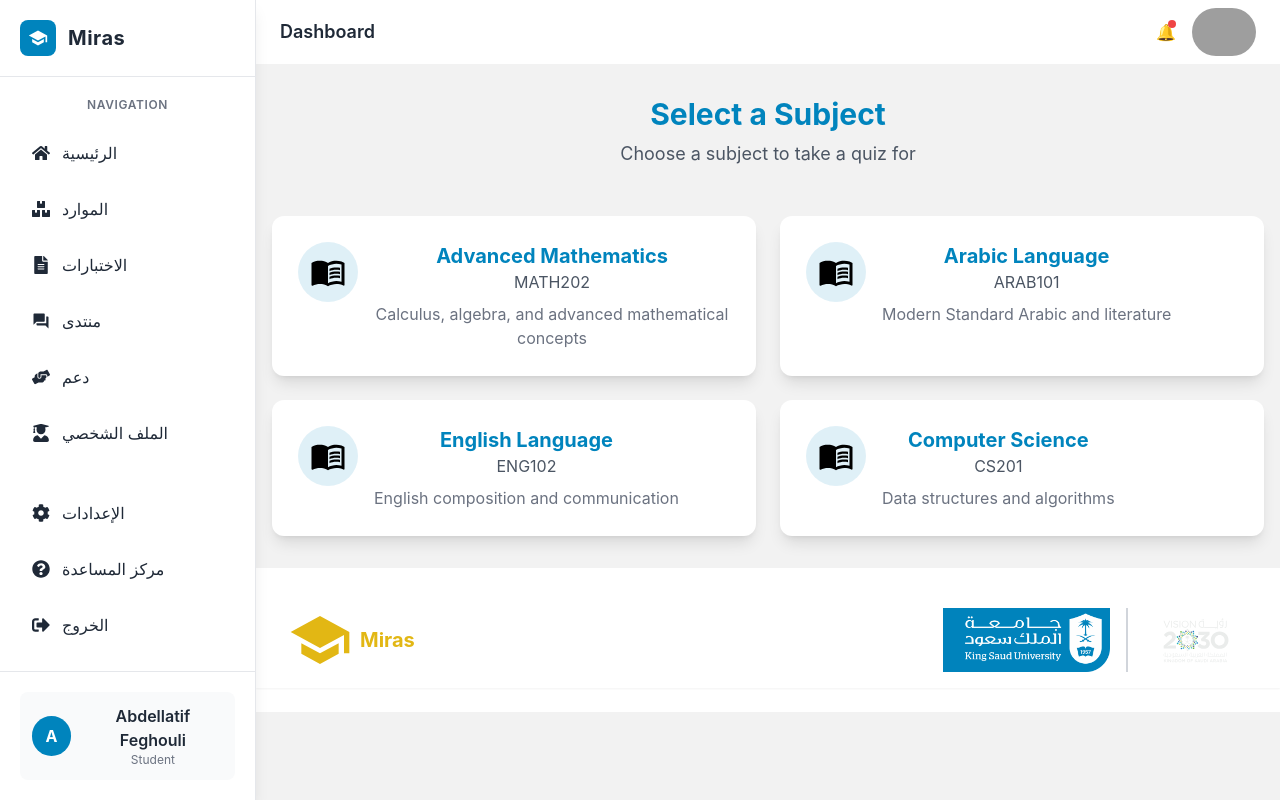
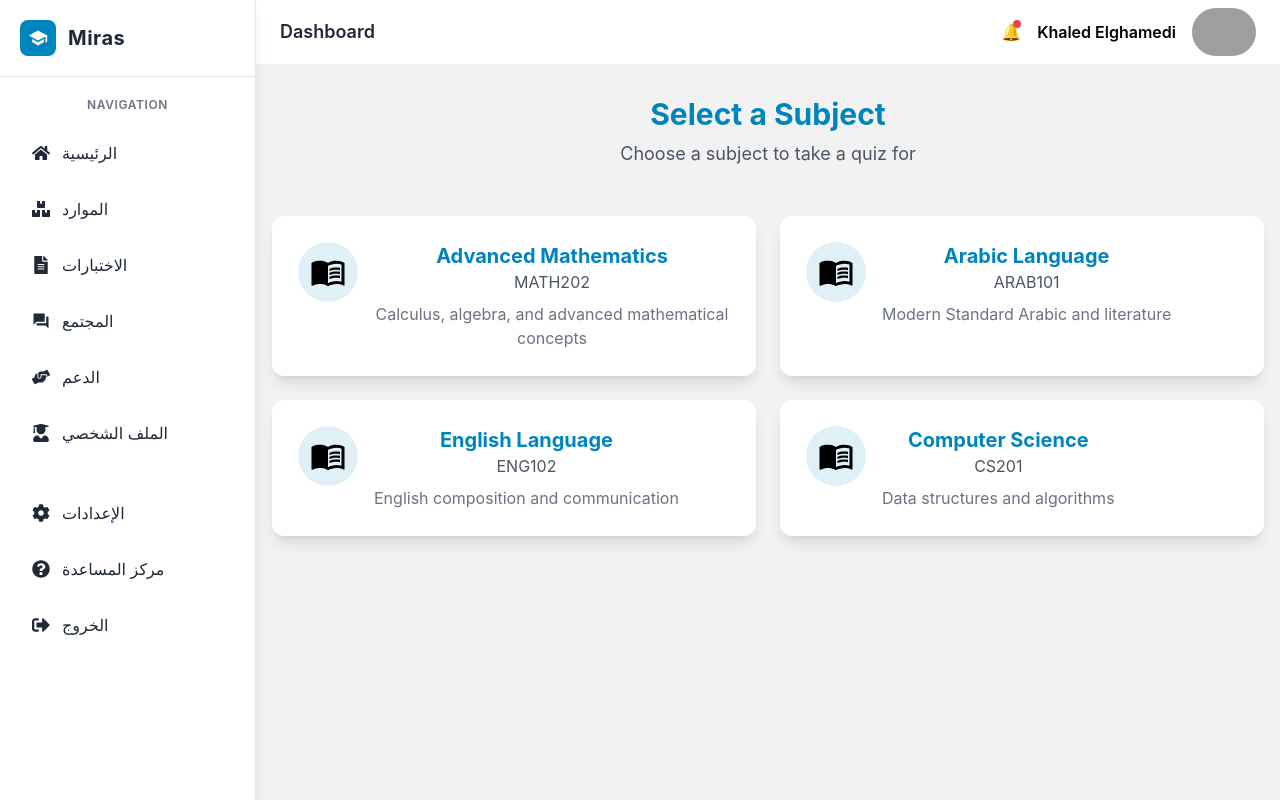
Before and after one commit to onegoodyear/miras, a React (Create React App) app: page /quiz in a window 1280 px wide. Built offline with nearby package versions, Linux system fonts and the light colour scheme; grey boxes are pictures that could not be loaded.

Commit message:
final commit

```diff
--- a/src/components/MainLayout.js
+++ b/src/components/MainLayout.js
@@ -30,6 +30,7 @@ const MainLayout = () => {
               🔔
               <span className="absolute top-0 right-0 block h-2 w-2 rounded-full bg-red-500"></span>
             </button>
+            <span className="mr-4 font-semibold">Khaled Elghamedi</span>
             <img
               src="https://randomuser.me/api/portraits/men/1.jpg"
               alt="Profile"
--- a/src/components/NavigationSidebar.js
+++ b/src/components/NavigationSidebar.js
@@ -58,13 +58,13 @@ const NavigationSidebar = ({ activeTab, setActiveTab }) => {
     {
       name: "forum",
       path: "/forum",
-      label: "منتدى",
+      label: "المجتمع",
       icon: <MdForum className="text-lg" />,
     },
     {
       name: "support",
       path: "/support",
-      label: "دعم",
+      label: "الدعم",
       icon: <FaHandsHelping className="text-lg" />, // using FaHandsHelping for support
     },
     {
@@ -224,21 +224,6 @@ const NavigationSidebar = ({ activeTab, setActiveTab }) => {
               </ul>
             </div>
           </nav>
-
-          {/* User Profile */}
-          <div className="p-5 border-t border-gray-200">
-            <div className="flex items-center gap-3 bg-gray-50 p-3 rounded-lg">
-              <div className="w-10 h-10 flex items-center justify-center rounded-full bg-secondary text-white font-bold">
-                {user.displayName.charAt(0)}
-              </div>
-              <div>
-                <p className="font-semibold text-gray-800">
-                  {user.displayName}
-                </p>
-                <p className="text-xs text-gray-500">{user.userType}</p>
-              </div>
-            </div>
-          </div>
         </div>
       </aside>
     </>
--- a/src/pages/Profile.js
+++ b/src/pages/Profile.js
@@ -62,8 +62,8 @@ const StudentProfile = () => {
   const user = {
     name: "Abdellatif Feghouli",
     studentId: "446110",
-    email: "a.feghouli@example.edu",
-    department: "Computer Science",
+    email: "446110212@student.ksu.edu.sa",
+    department: "1st Common Year",
     level: "Senior",
     joinDate: "September 2020",
   };
@@ -75,7 +75,7 @@ const StudentProfile = () => {
   // Student data
   const student = {
     name: "Abdellatif Feghouli",
-    id: "446110",
+    id: "446110212",
     year: "First Common Year",
     specialization: "Not Yet Selected",
     path: "Scientific",
--- a/src/pages/Quiz.js
+++ b/src/pages/Quiz.js
@@ -1009,37 +1009,6 @@ const Quiz = () => {
           </div>
         )}
       </main>
-
-      {/* Footer */}
-      <footer className="py-6 text-center text-gray-600 text-sm bg-white">
-        <nav className="px-4 sm:px-6 lg:px-8 py-4 flex justify-between items-center bg-white shadow-sm">
-          <div className="flex items-center">
-            <MdSchool
-              className="h-8 w-8 md:h-12 md:w-12 lg:h-16 lg:w-16"
-              style={{ color: colors.primary }}
-            />
-            <span
-              className="ml-2 text-xl font-bold"
-              style={{ color: colors.primary }}
-            >
-              Miras
-            </span>
-          </div>
-          <div className="flex items-center space-x-4">
-            <img
-              src="/ksulogo.png"
-              alt="KSU Logo"
-              className="h-8 md:h-12 lg:h-16 w-auto object-contain"
-            />
-            <div className="h-16 border-l-2 border-gray-300 mx-2"></div>
-            <img
-              src="/2030vision.svg"
-              alt="2030 Vision"
-              className="h-8 md:h-12 lg:h-16 w-auto object-contain"
-            />
-          </div>
-        </nav>
-      </footer>
     </div>
   );
 };
```
